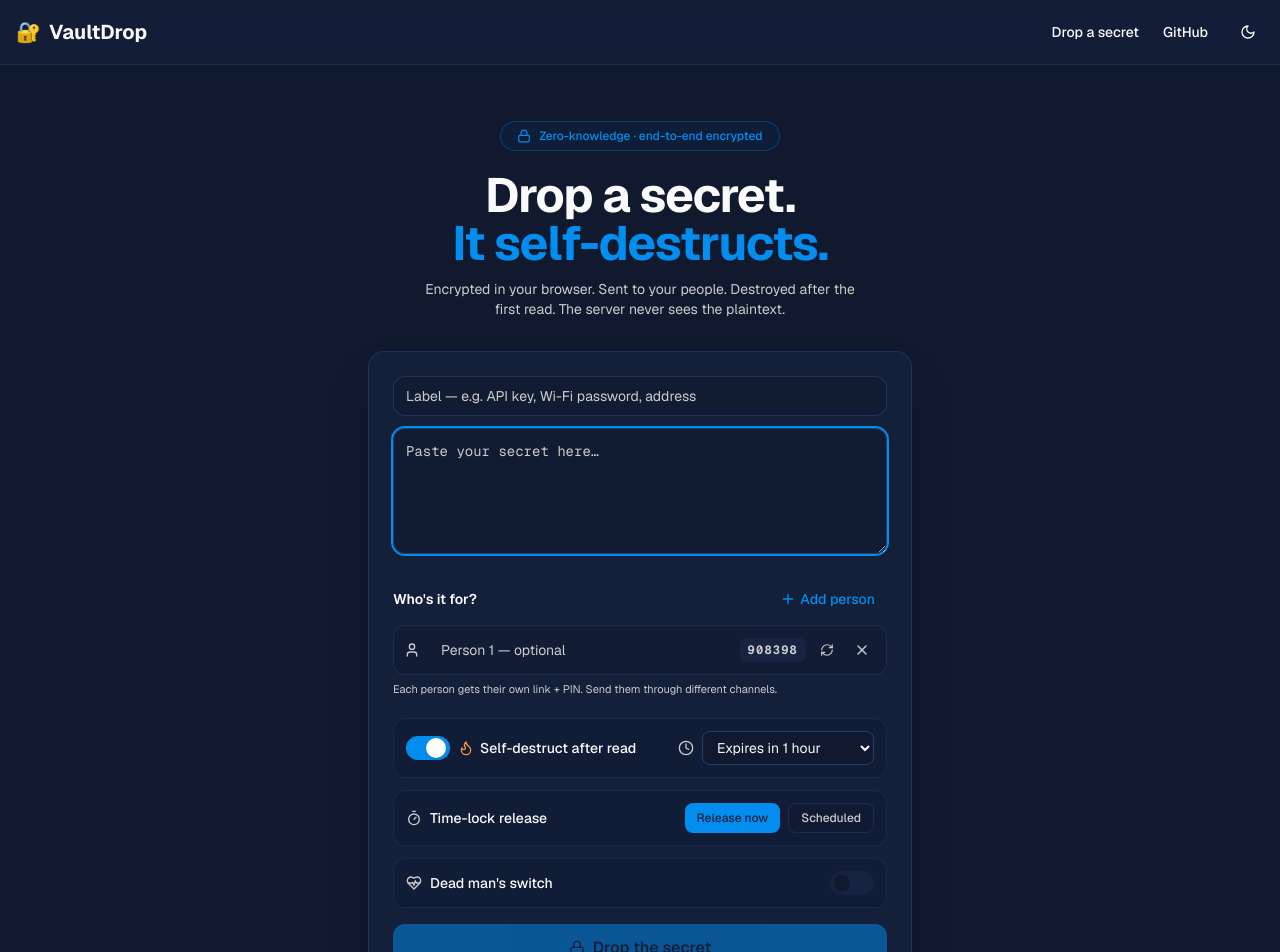
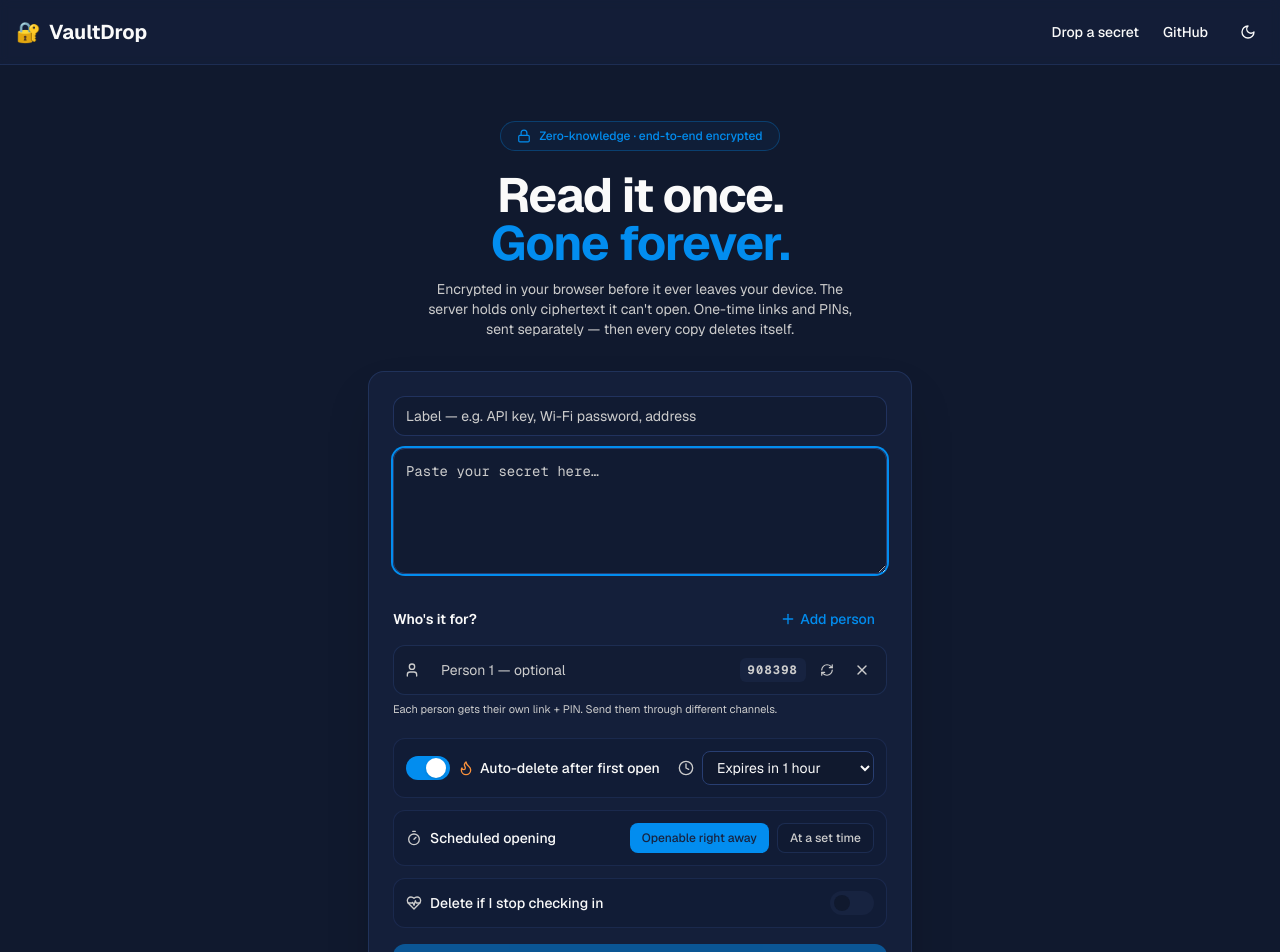
Before and after one commit to abhinandanhegde/VaultDrop, a Next.js app: page / in a window 1280 px wide. Shown: the top 952 px of the page. Built offline with nearby package versions, Linux system fonts and the light colour scheme.

Commit message:
update VaultDrop UI

```diff
--- a/src/app/page.tsx
+++ b/src/app/page.tsx
@@ -2,7 +2,7 @@
 
 import { useState, useEffect } from "react";
 import { useRouter } from "next/navigation";
-import { Lock, Plus, X, RefreshCw, User, Flame, Clock, Timer, HeartPulse } from "lucide-react";
+import { Lock, Plus, X, RefreshCw, User, Flame, Clock, Timer, HeartPulse, Eye } from "lucide-react";
 import { Button } from "@/components/ui/button";
 import { Input } from "@/components/ui/input";
 import { Spinner } from "@/components/ui/spinner";
@@ -42,6 +42,7 @@
     { id: 0, name: "", pin: "" },
   ]);
   const [burnAfterReading, setBurnAfterReading] = useState(true);
+  const [maxViews, setMaxViews] = useState(3);
   const [expirySeconds, setExpirySeconds] = useState(3600);
   const [releaseMode, setReleaseMode] = useState<"now" | "scheduled">("now");
   const [releaseAt, setReleaseAt] = useState("");
@@ -72,6 +73,12 @@
 
   const updateRecipientName = (id: number, name: string) => {
     setRecipients(recipients.map((r) => (r.id === id ? { ...r, name } : r)));
+  };
+
+  const clampMaxViews = (raw: string) => {
+    const n = parseInt(raw, 10);
+    if (isNaN(n)) return 1;
+    return Math.min(99, Math.max(1, n));
   };
 
   const regeneratePin = (id: number) => {
@@ -122,7 +129,7 @@
         headers: { "Content-Type": "application/json" },
         body: JSON.stringify({
         recipients: recipientPayload,
-          maxViews: 1,
+        maxViews: burnAfterReading ? 1 : maxViews,
           expiresAt,
           releaseAt: releaseValue(),
           renewalWindowMinutes: deadManEnabled ? renewalWindowMinutes : null,
@@ -161,13 +168,14 @@
         {/* Headline */}
         <div className="mb-8 text-center">
           <h1 className="text-4xl font-bold tracking-tight sm:text-5xl">
-            Drop a secret.
+            Read it once.
             <br />
-            <span className="text-primary">It self-destructs.</span>
+            <span className="text-primary">Gone forever.</span>
           </h1>
           <p className="mx-auto mt-3 max-w-md text-sm text-muted-foreground">
-            Encrypted in your browser. Sent to your people. Destroyed after the
-            first read. The server never sees the plaintext.
+            Encrypted in your browser before it ever leaves your device. The
+            server holds only ciphertext it can&apos;t open. One-time links and
+            PINs, sent separately — then every copy deletes itself.
           </p>
         </div>
 
@@ -258,9 +266,10 @@
             </p>
           </div>
 
-          {/* Policy row */}
-          <div className="mt-5 flex flex-col gap-3 rounded-xl border border-border/40 bg-background/30 p-3 sm:flex-row sm:items-center sm:justify-between">
-            {/* Burn toggle */}
+          {/* Policy */}
+          <div className="mt-5 flex flex-col gap-3 rounded-xl border border-border/40 bg-background/30 p-3">
+            <div className="flex flex-col gap-3 sm:flex-row sm:items-center sm:justify-between">
+              {/* Auto-delete toggle */}
               <button
                 type="button"
                 onClick={() => setBurnAfterReading(!burnAfterReading)}
@@ -281,7 +290,7 @@
                 </span>
                 <span className="flex items-center gap-1.5 text-sm font-medium">
                   <Flame className={cn("h-4 w-4", burnAfterReading ? "text-orange-400" : "text-muted-foreground")} />
-                Self-destruct after read
+                  Auto-delete after first open
                 </span>
               </button>
 
@@ -303,12 +312,60 @@
               </label>
             </div>
 
-          {/* Release scheduling */}
+            {/* Open limit — only shown when the drop survives its first open */}
+            {!burnAfterReading && (
+              <div className="flex flex-col gap-1.5 border-t border-border/40 pt-3">
+                <label className="flex flex-wrap items-center gap-2 text-sm">
+                  <Eye className="h-4 w-4 text-muted-foreground" />
+                  <span className="font-medium">Delete after</span>
+                  <span className="inline-flex items-center overflow-hidden rounded-lg border border-input bg-background">
+                    <button
+                      type="button"
+                      onClick={() => setMaxViews((v) => Math.max(1, v - 1))}
+                      disabled={maxViews <= 1}
+                      className="px-2.5 py-1.5 text-sm text-muted-foreground transition-colors hover:bg-accent hover:text-foreground disabled:cursor-not-allowed disabled:opacity-40"
+                      aria-label="Fewer opens"
+                    >
+                      −
+                    </button>
+                    <input
+                      type="number"
+                      inputMode="numeric"
+                      min={1}
+                      max={99}
+                      value={maxViews}
+                      onChange={(e) => setMaxViews(clampMaxViews(e.target.value))}
+                      onBlur={(e) => setMaxViews(clampMaxViews(e.target.value))}
+                      className="w-10 border-0 bg-transparent py-1.5 text-center text-sm tabular-nums [appearance:textfield] focus-visible:outline-none [&::-webkit-inner-spin-button]:appearance-none [&::-webkit-outer-spin-button]:appearance-none"
+                      aria-label="Number of opens before deletion"
+                    />
+                    <button
+                      type="button"
+                      onClick={() => setMaxViews((v) => Math.min(99, v + 1))}
+                      disabled={maxViews >= 99}
+                      className="px-2.5 py-1.5 text-sm text-muted-foreground transition-colors hover:bg-accent hover:text-foreground disabled:cursor-not-allowed disabled:opacity-40"
+                      aria-label="More opens"
+                    >
+                      +
+                    </button>
+                  </span>
+                  <span className="font-medium">opens</span>
+                </label>
+                <p className="pl-6 text-[11px] text-muted-foreground">
+                  Every open counts, even the same person opening twice. After the{" "}
+                  {maxViews === 1 ? "first" : maxViews === 2 ? "second" : maxViews === 3 ? "third" : `${maxViews}th`}{" "}
+                  open, every copy is deleted for good.
+                </p>
+              </div>
+            )}
+          </div>
+
+          {/* Scheduled opening */}
           <div className="mt-3 flex flex-col gap-3 rounded-xl border border-border/40 bg-background/30 p-3">
             <div className="flex flex-col gap-2 sm:flex-row sm:items-center sm:justify-between">
               <span className="flex items-center gap-2 text-sm font-medium">
                 <Timer className={cn("h-4 w-4", releaseMode === "scheduled" ? "text-primary" : "text-muted-foreground")} />
-                Time-lock release
+                Scheduled opening
               </span>
               <div className="flex gap-2">
                 {(["now", "scheduled"] as const).map((mode) => (
@@ -323,7 +380,7 @@
                         : "border border-border/50 bg-background/40 text-muted-foreground hover:text-foreground",
                     )}
                   >
-                    {mode === "now" ? "Release now" : "Scheduled"}
+                    {mode === "now" ? "Openable right away" : "At a set time"}
                   </button>
                 ))}
               </div>
@@ -340,18 +397,18 @@
                   aria-label="Release date and time"
                 />
                 <p className="text-[11px] text-muted-foreground">
-                  Shares can be delivered now, but no one can open this drop until that time.
+                  Share the link whenever you like — nobody can open it before this time.
                 </p>
               </div>
             )}
           </div>
 
-          {/* Dead Man's Switch */}
+          {/* Delete if I go silent */}
           <div className="mt-3 flex flex-col gap-3 rounded-xl border border-border/40 bg-background/30 p-3">
             <div className="flex flex-col gap-2 sm:flex-row sm:items-center sm:justify-between">
               <span className="flex items-center gap-2 text-sm font-medium">
                 <HeartPulse className={cn("h-4 w-4", deadManEnabled ? "text-red-400" : "text-muted-foreground")} />
-                Dead man&apos;s switch
+                Delete if I stop checking in
               </span>
               <button
                 type="button"
@@ -375,12 +432,12 @@
             {deadManEnabled && (
               <div className="flex flex-col gap-2">
                 <label className="flex items-center gap-2 text-sm">
-                  <span className="text-xs text-muted-foreground">Self-destructs unless I renew every</span>
+                  <span className="text-xs text-muted-foreground">Self-destructs unless I press &ldquo;Renew&rdquo; at least every</span>
                   <select
                     value={renewalWindowMinutes}
                     onChange={(e) => setRenewalWindowMinutes(Number(e.target.value))}
                     className="rounded-lg border border-input bg-background px-2.5 py-1.5 text-sm focus-visible:outline-none focus-visible:ring-2 focus-visible:ring-ring"
-                    aria-label="Renewal window"
+                    aria-label="Check-in interval"
                   >
                     <option value={1}>1 minute</option>
                     <option value={10}>10 minutes</option>
@@ -390,8 +447,7 @@
                   </select>
                 </label>
                 <p className="text-[11px] text-muted-foreground">
-                  If you stop renewing on the dispatch board, every copy of this secret is destroyed —
-                  it can never be opened by anyone.
+                  If you miss a check-in on the dashboard, every copy of this secret is deleted — nobody can open it, ever.
                 </p>
               </div>
             )}
--- a/src/components/header.tsx
+++ b/src/components/header.tsx
@@ -29,7 +29,7 @@
             Drop a secret
           </Link>
           <a
-            href="https://github.com/quadsquad/vaultdrop"
+            href="https://github.com/abhinandanhegde/VaultDrop"
             className="text-sm font-medium hover:text-primary transition-colors"
             target="_blank"
             rel="noopener noreferrer"
```
Lines whose indentation alone changed are shown as unchanged.
